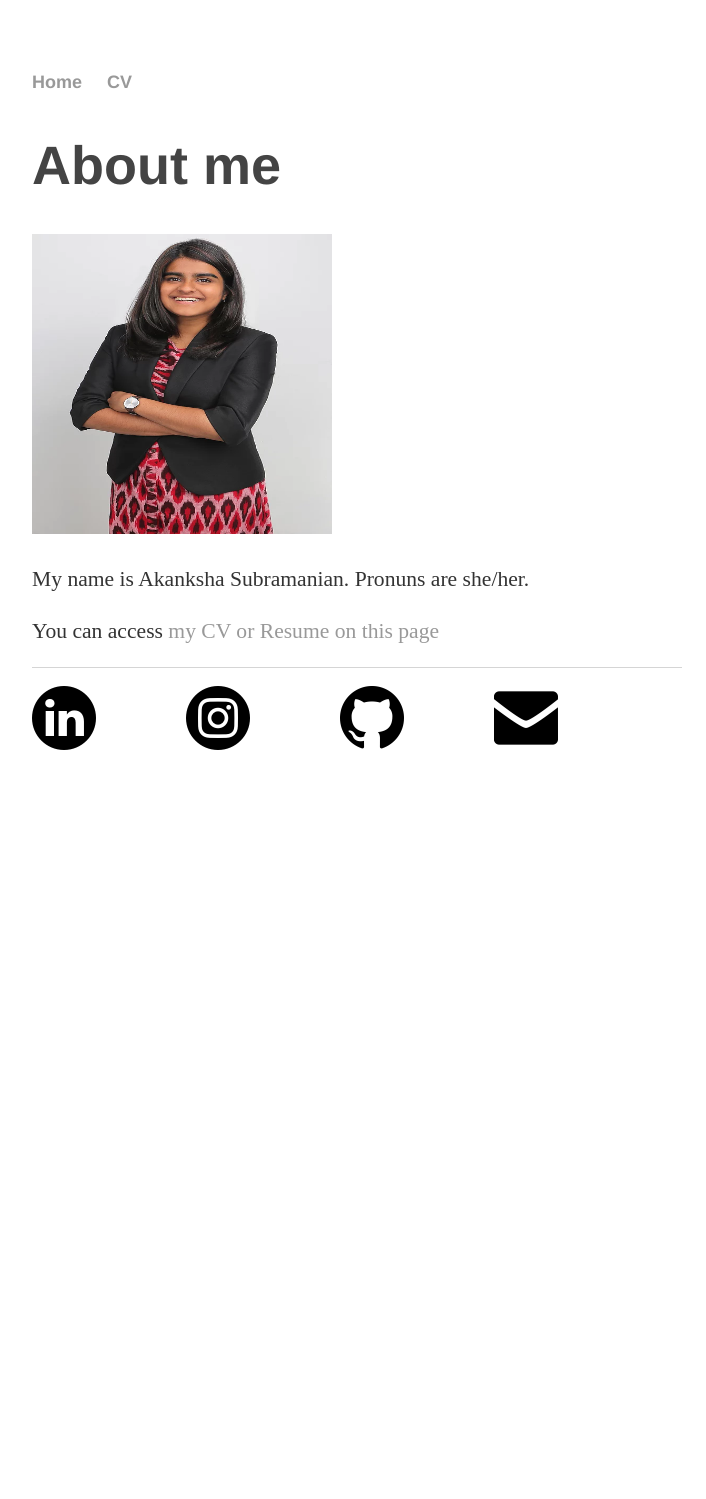
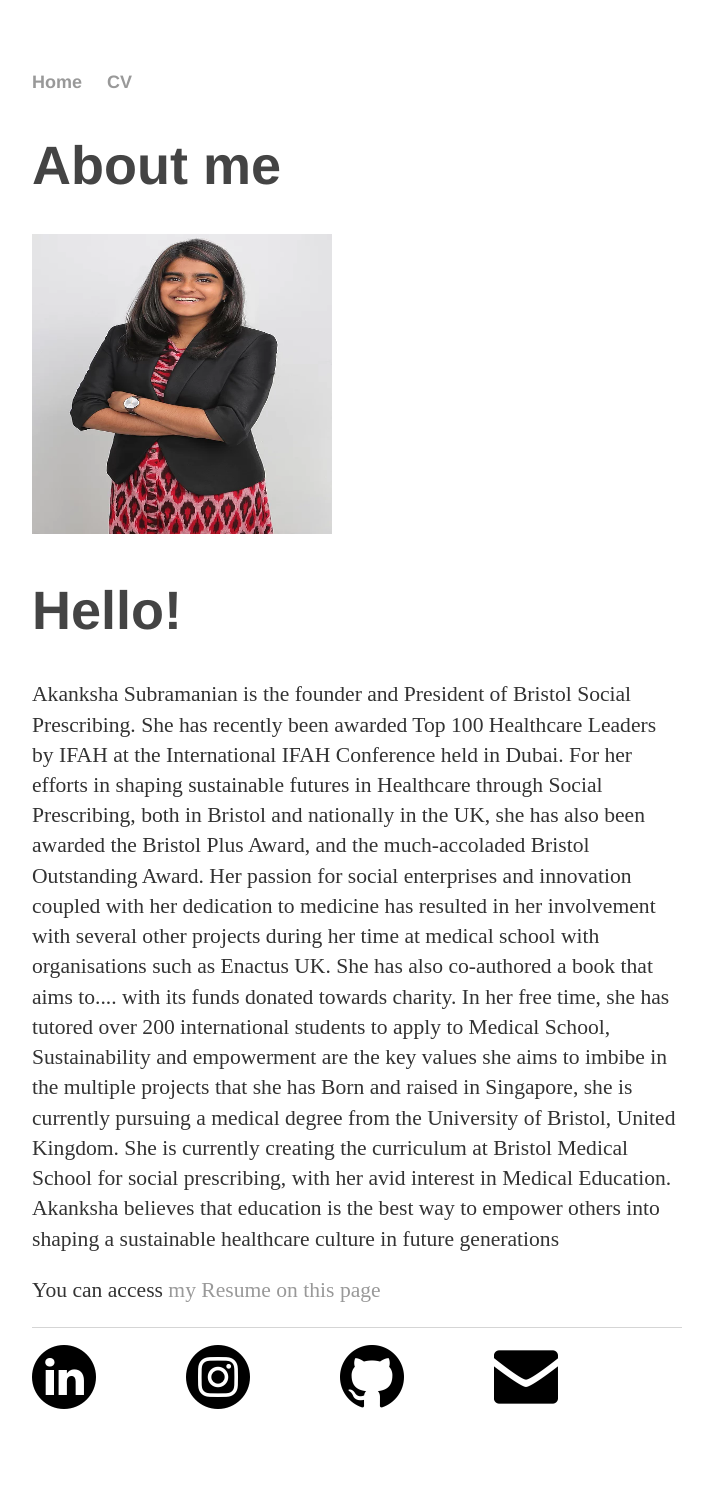
Before and after one commit to akankshasub/akankshasub.github.io, a Jekyll site: the page built from index.html, in a window 1280 px wide. Shown: the whole page, without its empty margins (283-989 px from the left). Built offline with Jekyll 4.4.1, drawn with Linux system fonts in a browser that asks for light colours; before the commit the page ends 900 px from its top, so only the background shows below that.

Commit message:
Add reading and fix cv link

```diff
--- a/index.html
+++ b/index.html
@@ -9,6 +9,13 @@ title: About Akanksha
 </p>
 
 <p>
-  My name is Akanksha Subramanian. Pronuns are she/her.
+<h1>
+ 	Hello!
+</h1>
+<p>
+	Akanksha Subramanian is the founder and President of Bristol Social Prescribing. She has recently been awarded Top 100 Healthcare Leaders by IFAH at the International IFAH Conference held in Dubai. For her efforts in shaping sustainable futures in Healthcare through Social Prescribing, both in Bristol and nationally in the UK, she has also been awarded the Bristol Plus Award, and the much-accoladed Bristol Outstanding Award.
+Her passion for social enterprises and innovation coupled with her dedication to medicine has resulted in her involvement with several other projects during her time at medical school with organisations such as Enactus UK. She has also co-authored a book that aims to.... with its funds donated towards charity. In her free time, she has tutored over 200 international students to apply to Medical School, Sustainability and empowerment are the key values she aims to imbibe in the multiple projects that she has
+Born and raised in Singapore, she is currently pursuing a medical degree from the University of Bristol, United Kingdom. She is currently creating the curriculum at Bristol Medical School for social prescribing, with her avid interest in Medical Education. Akanksha believes that education is the best way to empower others into shaping a sustainable healthcare culture in future generations
+</p>
 
-<p> You can access <a href="/cv/static/AkankshaSubramanian2022CV.pdf"> my CV or Resume on this page </a></p>
+<p> You can access <a href="/cv/static/AkankshaSubramanianResume2022.pdf"> my Resume on this page </a></p>
```
